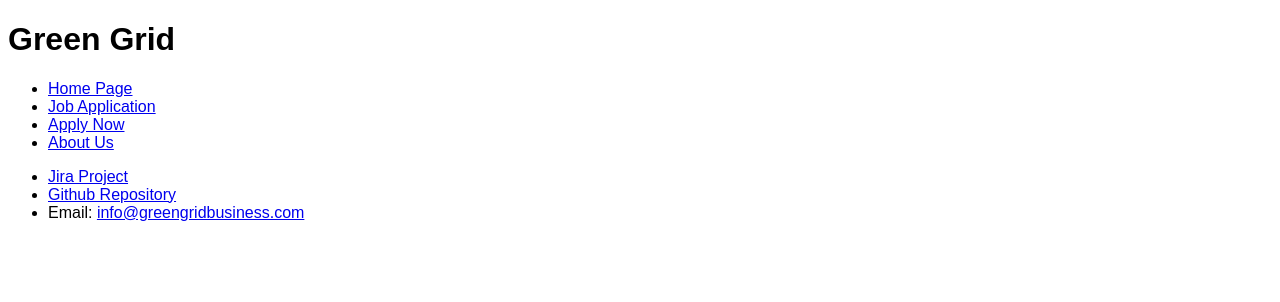
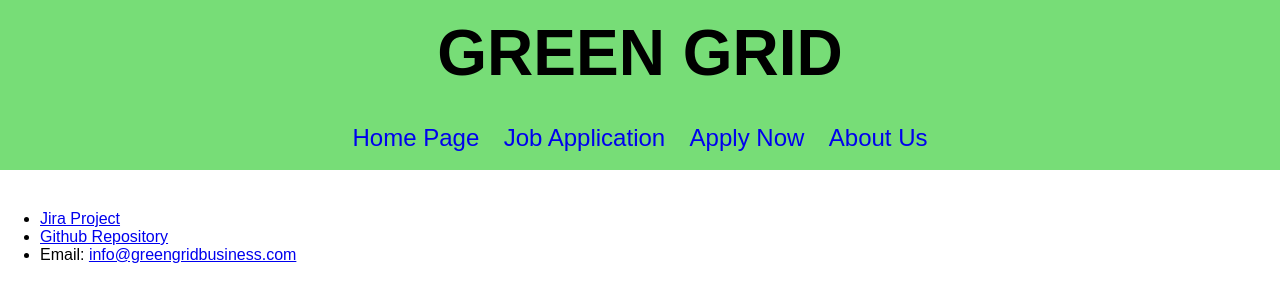
Before and after one commit to Joshua-Joshi/Web-Technology-Project-Part-1, a plain HTML site: page index.html in a window 1280 px wide. Drawn offline with Linux system fonts and the light colour scheme.

Commit message:
Added simple header and nav bar to index.html with css formatting in style.css

```diff
--- a/index.html
+++ b/index.html
@@ -5,26 +5,29 @@
     <meta name="The Coders" content="">
     <meta name="viewport" content="width=device-width, initial-scale=1.0">
     <title>Index Page</title>
-    <link rel="stylesheet" href="style.css">
+    <link href="style.css" rel="stylesheet">
     <style></style>
 </head>
 <body>
-    <header><h1>Green Grid</h1></header>
+    <!-- Header and Navigation Bar -->
+    <header><h1>GREEN GRID</h1></header>
     <nav>
         <ul>
-            <li><a href="index.html">Home Page</li>
-            <li><a href="apply.html">Job Application</li>
-            <li><a href="jobs.html">Apply Now</li>
-            <li><a href="about.html">About Us</li>
+            <li><a href="index.html">Home Page</a></li>
+            <li><a href="apply.html">Job Application</a></li>
+            <li><a href="jobs.html">Apply Now</a></li>
+            <li><a href="about.html">About Us</a></li>
         </ul>
     </nav>
+
+    <!-- Main Content -->
     <main>
         <article>
             <section>
                 <!-- Slogan, Image and Description helping to convince why user should join company -->
             </section>
             <section>
-                <!-- Table displaying data about company -->
+                <!-- Table displaying data about company and maybe a search bar?? -->
             </section>
         </article>
     </main>
--- a/style.css
+++ b/style.css
@@ -1,3 +1,55 @@
 * {
     font-family: Arial, Helvetica, sans-serif;
 }
+
+/* Removes default padding and margin from body tag */
+body {
+    margin: 0px;
+    padding: 0px;
+}
+
+/* Adds margin and padding to just main */
+main {
+    margin: 8px;
+    padding: 8px;
+}
+
+/* ------------------------------------------ */
+/* ------- Heading and Navigation CSS ------- */
+/* ------------------------------------------ */
+
+/* formats the header */
+header {
+    background-color: #77DD77;
+    margin: 0px;
+    padding: 16px;
+    text-align: center;
+}
+
+/* removes default margin and padding from header h1 */
+header h1 {
+    font-size: 4em;
+    margin: 0px;
+    padding: 0px;
+}
+
+/* formats the navigation bar */
+nav ul {
+    background-color: #77DD77;
+    margin: 0px;
+    padding: 8px;
+    text-align: center;
+}
+
+/* removes dots and displays the lines horizontally */
+nav li {
+    list-style: none;
+    display: inline-block;
+    padding: 10px;
+}
+
+/* formats the navigation links */
+nav a {
+    font-size: 1.5em;
+    text-decoration: none;
+}
```
